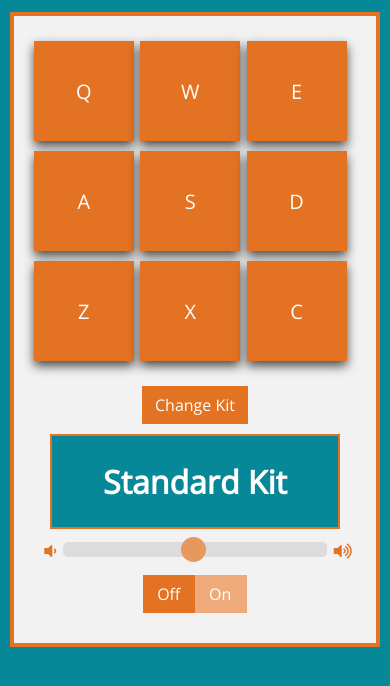
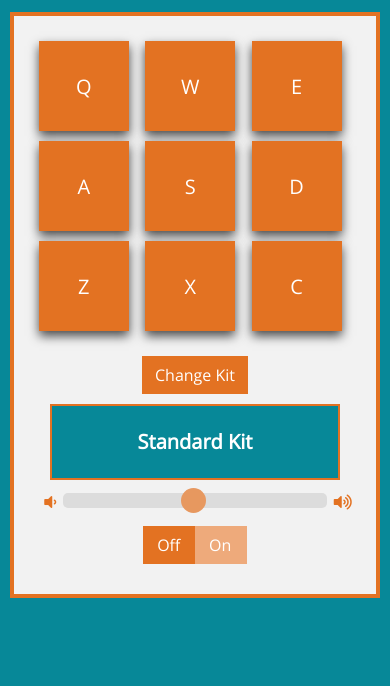
Before and after one commit to MarkFSkinner/drum-machine, a React (Create React App) app: page / in a window 390 px wide. Shown: the top 686 px of the page. Built offline with nearby package versions, Linux system fonts and the light colour scheme.

Commit message:
Make drum-pad buttons more responsive

```diff
--- a/src/App.css
+++ b/src/App.css
@@ -33,7 +33,8 @@ body {
 .drum-pad {
   width: 100px;
   height: 100px;
-  margin: auto;
+  /*margin: auto;*/
+  margin-left: 5px;
   /*border-radius: 5px;*/
   -webkit-box-shadow: 0px 5px 10px rgba(0,0,0,0.7);
   -moz-box-shadow: 0px 5px 10px rgba(0,0,0,0.7);
@@ -100,34 +101,13 @@ body {
   cursor: pointer;
 }
 
-
-@media (min-width: 768px) {
-  #drum-machine {
-    margin-top: 100px;
-  }
-
-  #drums {
-    width: 45%;
-    display: inline-block;
-    margin-left: 10px;
-  }
-
-  #controls {
-    width: 45%;
-    display: inline-block;
-    margin-left: 50px;
-    margin-top: 0px;
-    vertical-align: 20px;
-  }
-}
-
 #display {
   border: 2px solid #E37222;
   background-color: #078898;
   color: #fff;
   padding: 20px;
   font-weight: bold;
-  font-size: 2rem;
+  font-size: 1.25rem;
   text-align: center;
   margin-top: 10px;
   margin-bottom: 10px;
@@ -213,3 +193,44 @@ label {
 .btn-toggle.active {
   background-color: #E37222;
 }
+
+
+@media (min-width: 768px) {
+  #drum-machine {
+    margin-top: 100px;
+  }
+
+  #drums {
+    width: 45%;
+    display: inline-block;
+    margin-left: 10px;
+  }
+
+  #controls {
+    width: 45%;
+    display: inline-block;
+    margin-left: 50px;
+    margin-top: 0px;
+    vertical-align: 20px;
+  }
+
+  #display {
+    font-size: 1.5rem;
+  }
+}
+
+@media (max-width: 400px) {
+  .drum-pad {
+    width: 90px;
+    height: 90px;
+    line-height: 1;
+  }
+}
+
+@media (max-width: 370px) {
+  .drum-pad {
+    width: 75px;
+    height: 75px;
+    line-height: 0.5;
+  }
+}
```
